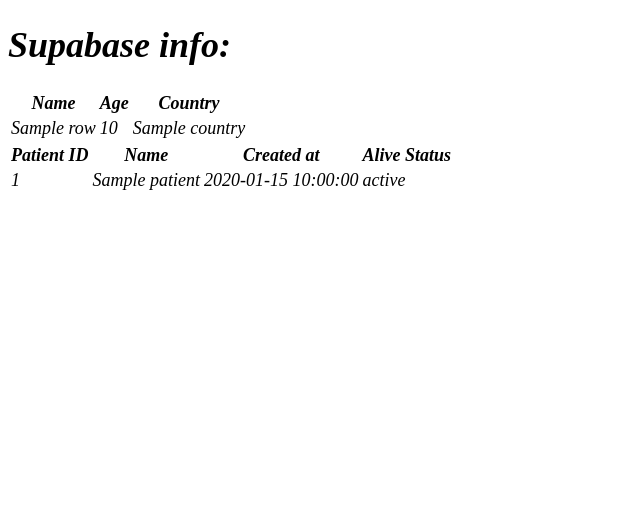
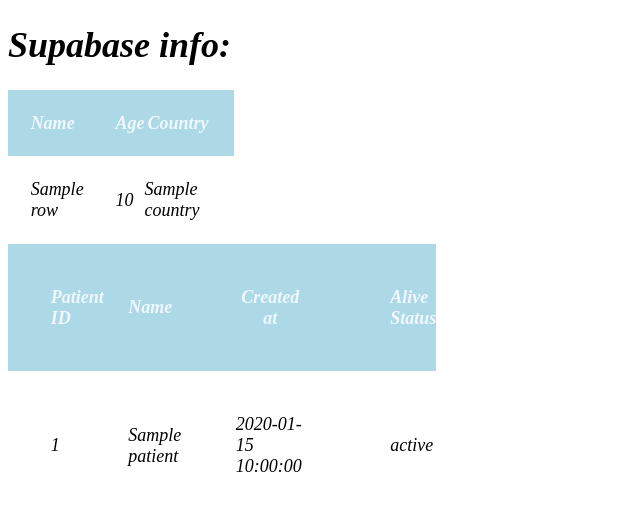
Before and after one commit to AngelUndeveloped/dev_portfolio_angel_undeveloped, a Flask app: template templates/index.html in a window 1280 px wide. Shown: the top 519 px of the page, without its empty margins (0-640 px from the left). Run offline with Flask 3, Linux system fonts and the light colour scheme; the template is opened without the code that fills it: most values are stand-ins (such as "Sample title", 1, 10 or a date in 2020).

Commit message:
played arround with css colors

```diff
--- a/static/css/index.css
+++ b/static/css/index.css
@@ -2,4 +2,20 @@
     font-style: italic;
     font-size: large;
     font-family: 'Times New Roman', Times, serif;
+     background-color: rgb(255, 255, 255);
 }
+
+table {
+    border-collapse: collapse;
+    width: auto;
+}
+
+th, td {
+    padding: 10%;
+    border: 1% solid purple;
+}
+
+th {
+    background-color: lightblue;
+    color: aliceblue;
+}
```
